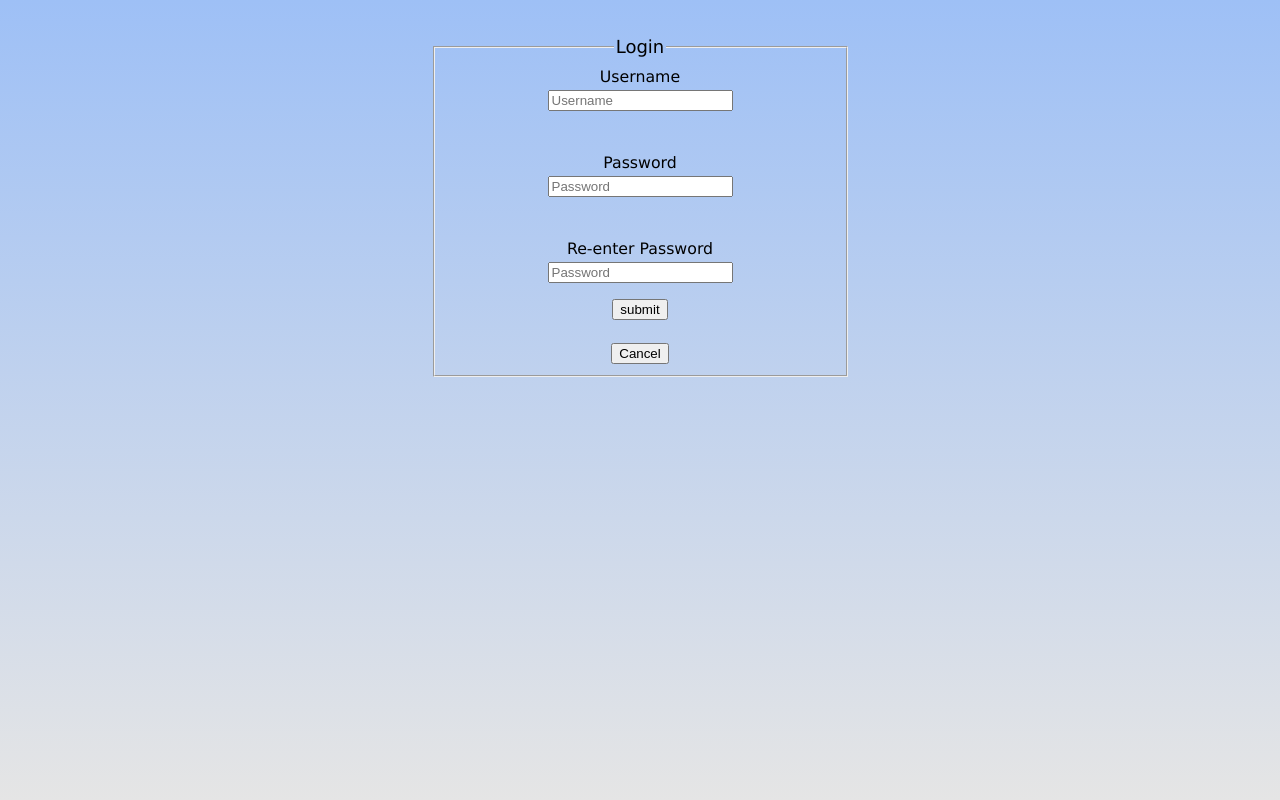
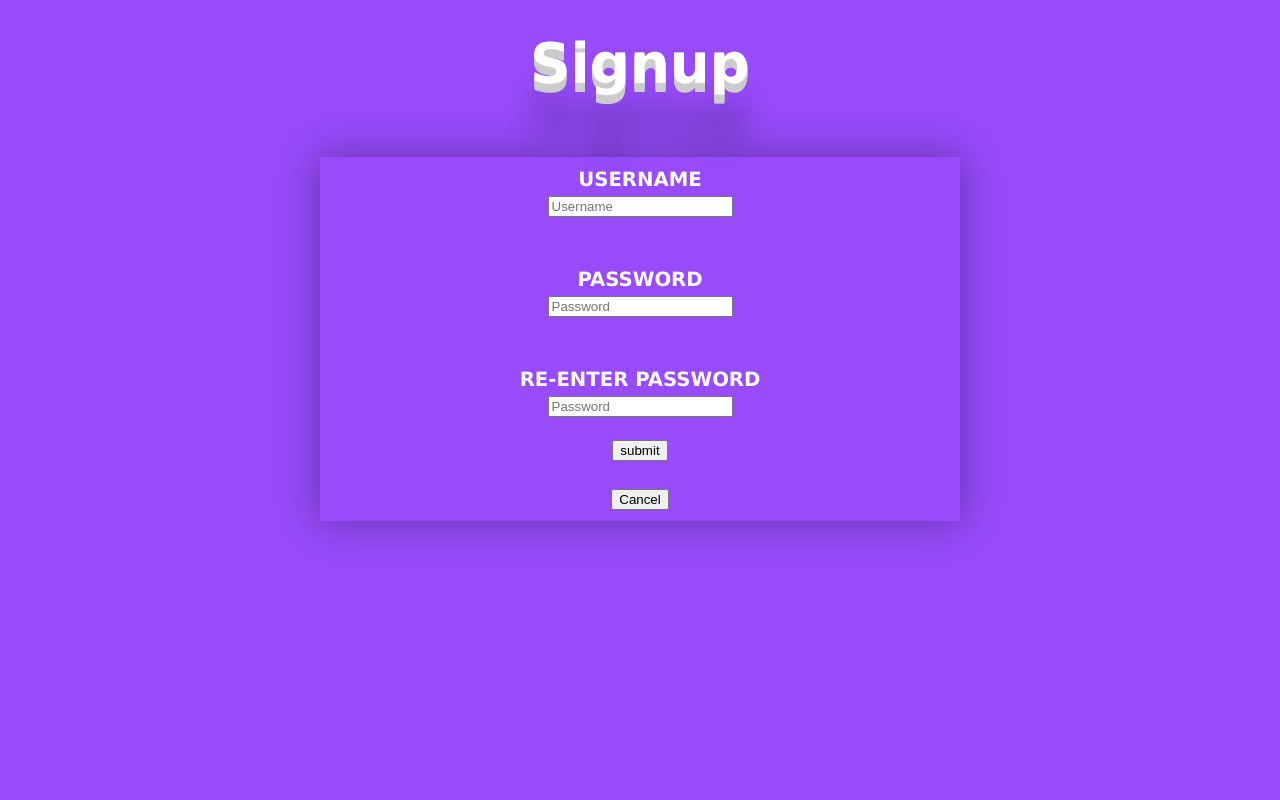
Before and after one commit to Thomaslivs/IT490, a PHP site: page /signup.html in a window 1280 px wide. Run offline with PHP 8.4, Linux system fonts and the light colour scheme.

Commit message:
final commit

```diff
--- a/animations.css
+++ b/animations.css
@@ -71,7 +71,10 @@
 	-webkit-animation: shadow-drop-center 0.4s cubic-bezier(0.250, 0.460, 0.450, 0.940) both;
 	        animation: shadow-drop-center 0.4s cubic-bezier(0.250, 0.460, 0.450, 0.940) both;
 }
-
+.shadow-drop-center--nomob {
+	-webkit-animation: shadow-drop-center 0.4s cubic-bezier(0.250, 0.460, 0.450, 0.940) both;
+	        animation: shadow-drop-center 0.4s cubic-bezier(0.250, 0.460, 0.450, 0.940) both;
+}
 .color-change-2x {
 	-webkit-animation: color-change-2x 8    s linear infinite alternate forwards;
 	        animation: color-change-2x 8s linear infinite alternate forwards;
@@ -649,8 +652,25 @@
       .shadow-drop-center {
           animation: none;
           -webkit-animation: none;
-
+          width: 100%;
+          padding: 0;
       }
+  }
+  @-webkit-keyframes shadow-drop-center--nomob {
+    0% {
+      box-shadow: 0 0 0 0 rgba(0, 0, 0, 0);
+    }
+    100% {
+      box-shadow: 0 0 40px 0px rgba(0, 0, 0, 0.35);
+    }
+  }
+  @keyframes shadow-drop-center--nomob   {
+    0% {
+      box-shadow: 0 0 0 0 rgba(0, 0, 0, 0);
+    }
+    100% {
+      box-shadow: 0 0 40px 0px rgba(0, 0, 0, 0.35);
+    }
   }
 
 /* ----------------------------------------------
--- a/signup.html
+++ b/signup.html
@@ -6,12 +6,15 @@
 	<link rel="stylesheet" href="styles.css">
 </head>
 
-<body>
+<body class="color-change-2x">
 	<script type="text/javascript" src="sidenav.js"></script>
 	<script type="text/javascript" src="fns.js"></script>
-	<fieldset id="field" style="width: 30%">
-		<legend align="center">Login</legend>
-		<form action="RMQSignClient.php" method="post" class="signupform">
+	<div class="header slide-in-blurred-right">
+		<h3 class="text-pop-up-top" style="animation-delay: 0s">Signup</h3>
+	</div>
+	<div class="slide-in-blurred-left" style="width: 50%;margin: 0 auto; animation-delay: 0.25s;" >
+		<fieldset id="field" class="shadow-drop-center" style=" border: none">
+			<form action="RMQSignClient.php" method="post" class="signupform" style="font-weight: bold; text-transform: uppercase; color: white; font-size: 1.25em">
 				<div style="display:flex; flex-direction: column;align-items: center;">
 					<label for="user"> Username</label>
 					<input id="signuser" type="text" name="signuser" autocomplete="off" placeholder="Username" Required><br><br>
@@ -32,4 +35,6 @@
 				</div>
 			</form>
 		</fieldset>
+	</div>
+
 </body>
```
Also changed, not shown: fns.js (+14 -12 lines), setting.php (+2 -16 lines). Lines whose indentation alone changed are shown as unchanged.
